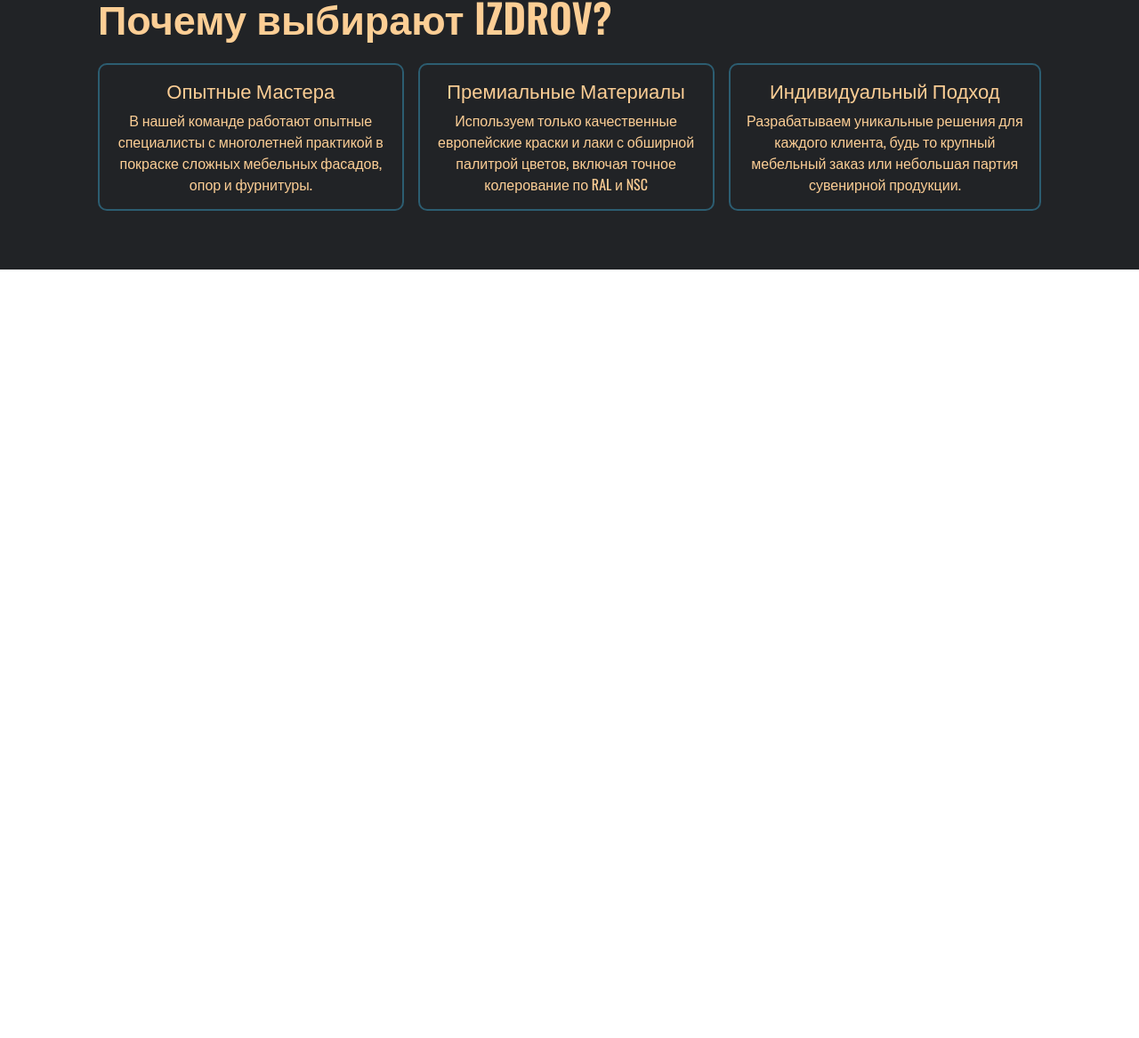
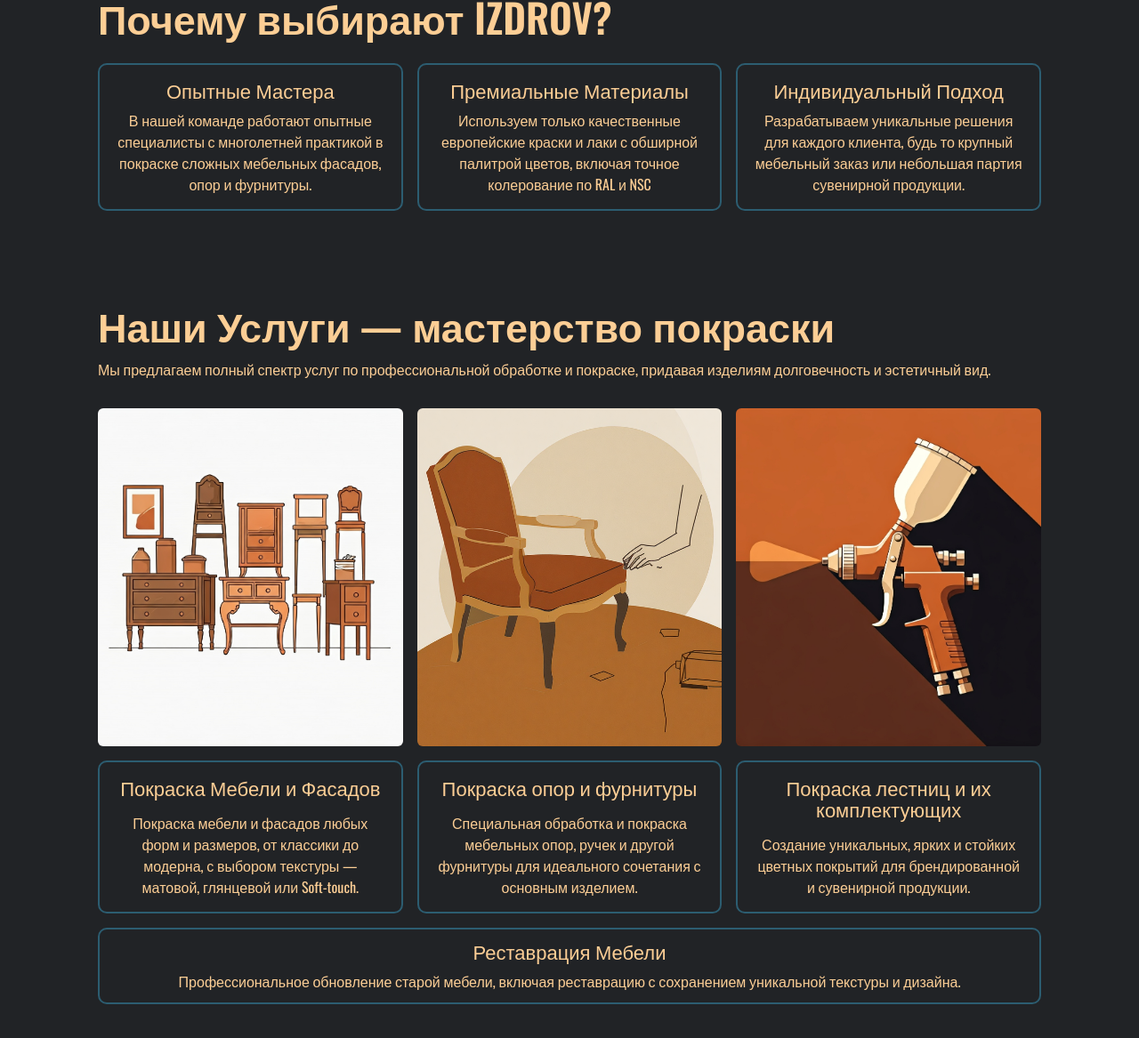
Before and after one commit to vsv11/izdrov, a plain HTML site: page index.html in a window 1280 px wide. Shown: the part 823-1990 px from the top of the page at 89% size. Before the commit the page ends 1126 px from the top, so only its background shows below. Drawn offline with nearby package versions, Linux system fonts and the light colour scheme.

Commit message:
Добавлен новый блок

```diff
--- a/css/global.css
+++ b/css/global.css
@@ -216,7 +216,6 @@
   display: flex;
   justify-content: space-between;
   gap: 16px;
-  flex: 1;
 }
 
 .what-content__item {
@@ -230,6 +229,7 @@
   border-radius: 10px;
   padding: 16px;
   color: var(--color-text-base);
+  flex: 1;
 }
 
 .what-item__title {
@@ -256,3 +256,127 @@
     color: var(--color-text-base);
   }
 }
+
+/* services */
+.services {
+  background-color: var(--color-base-background);
+  padding: 0 16px;
+}
+
+.services-content {
+  display: flex;
+  flex-direction: column;
+  padding: 50px 0;
+  gap: 16px;
+}
+
+.services-content__title {
+  font-weight: 600;
+  margin-bottom: 10px;
+  font-size: 45px;
+  line-height: 24px;
+  color: var(--color-text-base);
+}
+.services-content__description {
+  font-weight: 400;
+  line-height: 24px;
+  color: var(--color-text-base);
+}
+
+.services-content__image {
+  display: flex;
+  justify-content: space-between;
+  gap: 16px;
+}
+.services-content__image img {
+  max-width: calc(96% / 3);
+  object-fit: cover;
+  border-radius: 5px;
+}
+
+.services-content-list__info {
+  display: flex;
+  gap: 16px;
+  justify-content: space-between;
+  margin-bottom: 0;
+}
+
+.services-content-item__info {
+  display: flex;
+  flex-direction: column;
+  text-align: center;
+  padding: 0;
+  color: var(--color-text-base);
+  gap: 10px;
+  flex: 1;
+}
+
+.services-content-item__info .title {
+  font-size: 22px;
+  line-height: 24px;
+  font-weight: 500;
+}
+
+.services-content-item__info .description {
+  font-weight: 400;
+  line-height: 24px;
+}
+
+.services-content__info {
+  text-align: center;
+  border: #2c5d71 solid 2px;
+  border-radius: 10px;
+  padding: 12px;
+  color: var(--color-text-base);
+}
+
+.services-content__info .title {
+  font-size: 22px;
+  line-height: 24px;
+  font-weight: 500;
+  margin-bottom: 10px;
+}
+
+.services-content-item__info div {
+  display: flex;
+  flex-direction: column;
+  justify-content: space-between;
+  gap: 16px;
+  flex: 1;
+}
+.services-content-item__info > div > img {
+  max-width: 100%;
+  height: 380px;
+  border-radius: 6px;
+  object-fit: cover;
+}
+
+.servise-box {
+  border: #2c5d71 solid 2px;
+  border-radius: 10px;
+  padding: 16px;
+}
+
+@media (max-width: 880px) {
+  .services-content-list__images {
+    flex-direction: column;
+  }
+  .services-content__title {
+    font-weight: 600;
+    margin-bottom: 10px;
+    font-size: 45px;
+    line-height: 50px;
+    color: var(--color-text-base);
+  }
+
+  .services-content-list__info {
+    flex-direction: column;
+  }
+
+  .services-content-item__info > div > img {
+    max-width: 100%;
+    height: 75%;
+    border-radius: 6px;
+    object-fit: cover;
+  }
+}
--- a/index.html
+++ b/index.html
@@ -3,6 +3,7 @@
   <head>
     <meta charset="UTF-8" />
     <meta name="viewport" content="width=device-width, initial-scale=1.0" />
+    <link rel="shortcut icon" href="images/favicon.ico" type="image/x-icon" />
     <link rel="stylesheet" href="css/global.css" />
     <link rel="preconnect" href="https://fonts.googleapis.com" />
     <link rel="preconnect" href="https://fonts.gstatic.com" crossorigin />
@@ -49,11 +50,11 @@
     <section class="izdrove">
       <div class="izdrove-content container">
         <div class="izdrove-content__info">
-          <div class="h1">
+          <h1 class="h1">
             <span>Покрасочная</span>
             <span>Мастерская</span>
             <span>IZDROV</span>
-          </div>
+          </h1>
           <p class="izdrove-content__descripton">
             Профессиональная покраска и реставрация мебели, фасадов, фурнитуры и
             сувениров с использованием лучших материалов.
@@ -94,6 +95,72 @@
         </ul>
       </div>
     </section>
+    <section class="services">
+      <div class="services-content container">
+        <h2 class="services-content__title">
+          Наши Услуги — мастерство покраски
+        </h2>
+        <p class="services-content__description">
+          Мы предлагаем полный спектр услуг по профессиональной обработке и
+          покраске, придавая изделиям долговечность и эстетичный вид.
+        </p>
+
+        <!-- <div class="services-content__image">
+          <img src="images/sevices/мебель.png" alt="Мебель" />
+
+          <img src="images/sevices/Стул.png" alt="Стул" />
+
+          <img src="images/sevices/краско-пульт.png" alt="краскопульт" />
+        </div> -->
+
+        <ul class="services-content-list__info">
+          <li class="services-content-item__info">
+            <div>
+              <img src="images/sevices/мебель.png" alt="Мебель" />
+              <div class="servise-box">
+                <div class="title">Покраска Мебели и Фасадов</div>
+                <p class="description">
+                  Покраска мебели и фасадов любых форм и размеров, от классики
+                  до модерна, с выбором текстуры — матовой, глянцевой или
+                  Soft-touch.
+                </p>
+              </div>
+            </div>
+          </li>
+          <li class="services-content-item__info">
+            <div>
+              <img src="images/sevices/Стул.png" alt="Мебель" />
+              <div class="servise-box">
+                <div class="title">Покраска опор и фурнитуры</div>
+                <p class="description">
+                  Специальная обработка и покраска мебельных опор, ручек и
+                  другой фурнитуры для идеального сочетания с основным изделием.
+                </p>
+              </div>
+            </div>
+          </li>
+          <li class="services-content-item__info">
+            <div>
+              <img src="images/sevices/краско-пульт.png" alt="Мебель" />
+              <div class="servise-box">
+                <div class="title">Покраска лестниц и их комплектующих</div>
+                <p class="description">
+                  Создание уникальных, ярких и стойких цветных покрытий для
+                  брендированной и сувенирной продукции.
+                </p>
+              </div>
+            </div>
+          </li>
+        </ul>
+        <div class="services-content__info">
+          <div class="title">Реставрация Мебели</div>
+          <p class="description">
+            Профессиональное обновление старой мебели, включая реставрацию с
+            сохранением уникальной текстуры и дизайна.
+          </p>
+        </div>
+      </div>
+    </section>
   </body>
   <script>
     document
```
Also changed, not shown: images/favicon.ico (added), images/sevices/Стул.png (added), images/sevices/краско-пульт.png (added), images/sevices/мебель.png (added).
